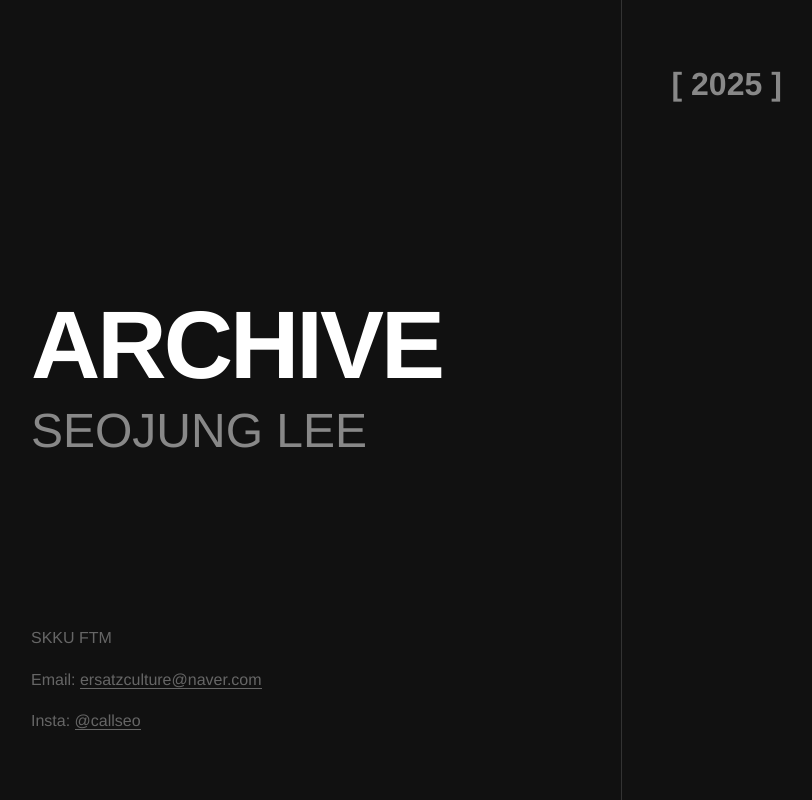
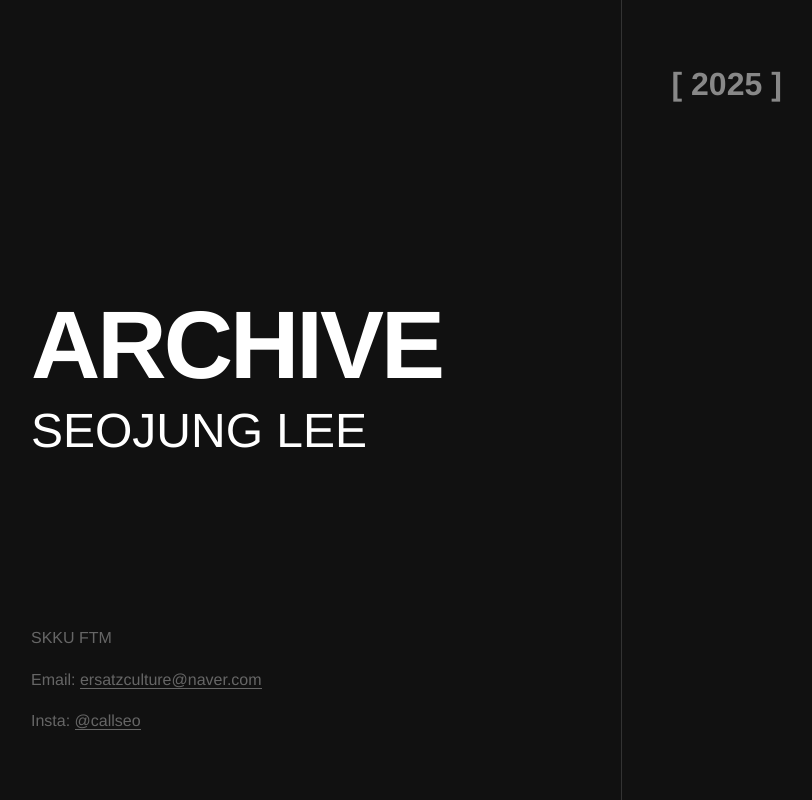
Before and after one commit to ersatzculture/ersatzculture.github.io, a plain HTML site: page index.html in a window 1280 px wide. Shown: the whole page, without its empty margins (19-831 px from the left). Drawn offline with Linux system fonts and the light colour scheme.

Commit message:
Update style.css

```diff
--- a/style.css
+++ b/style.css
@@ -46,7 +46,7 @@ body {
     font-weight: normal;
     margin-top: 15px;
     letter-spacing: 0;
-    color: #888; /* 회색 */
+    color: #fff; /* 회색 */
 }
 
 .right-panel {
```
